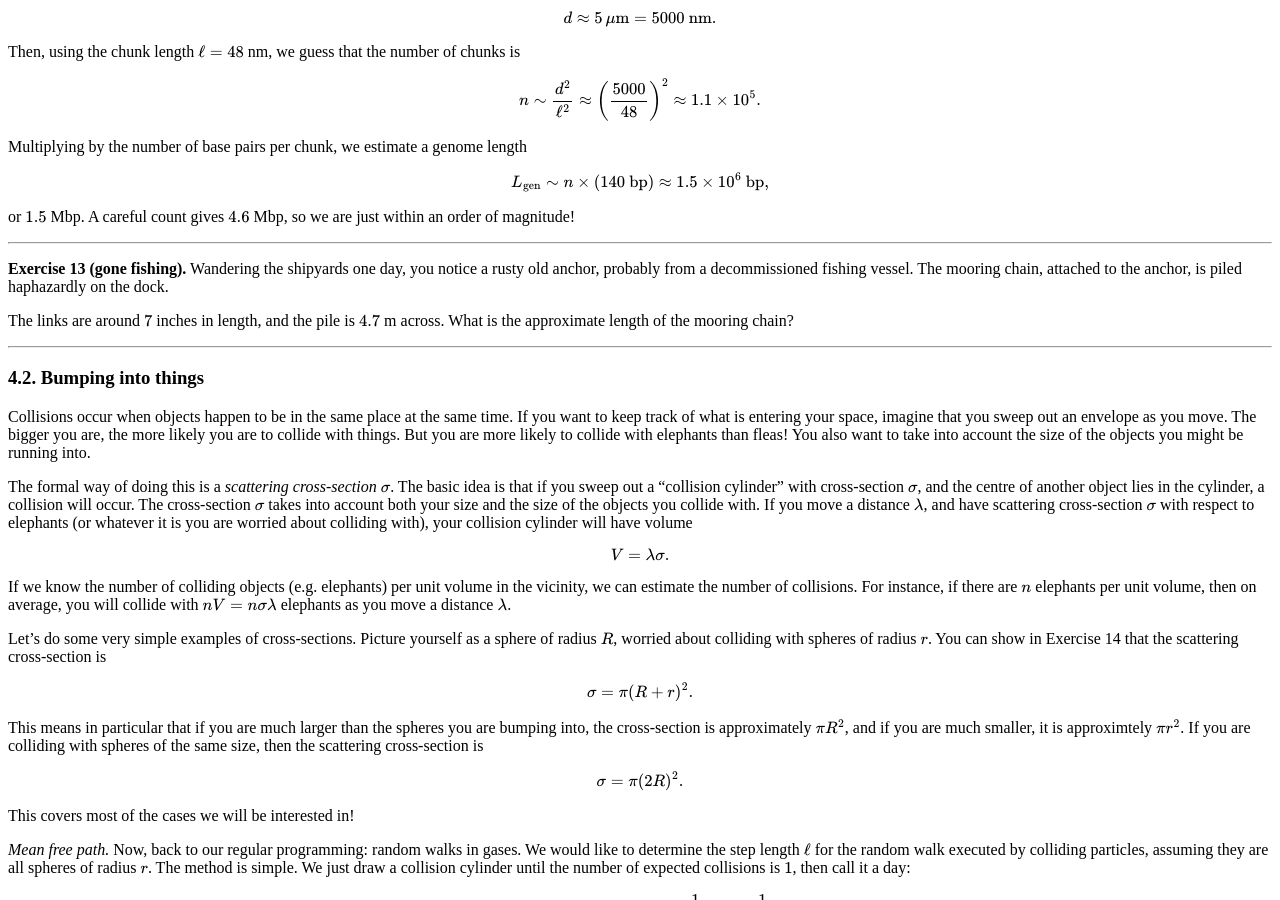
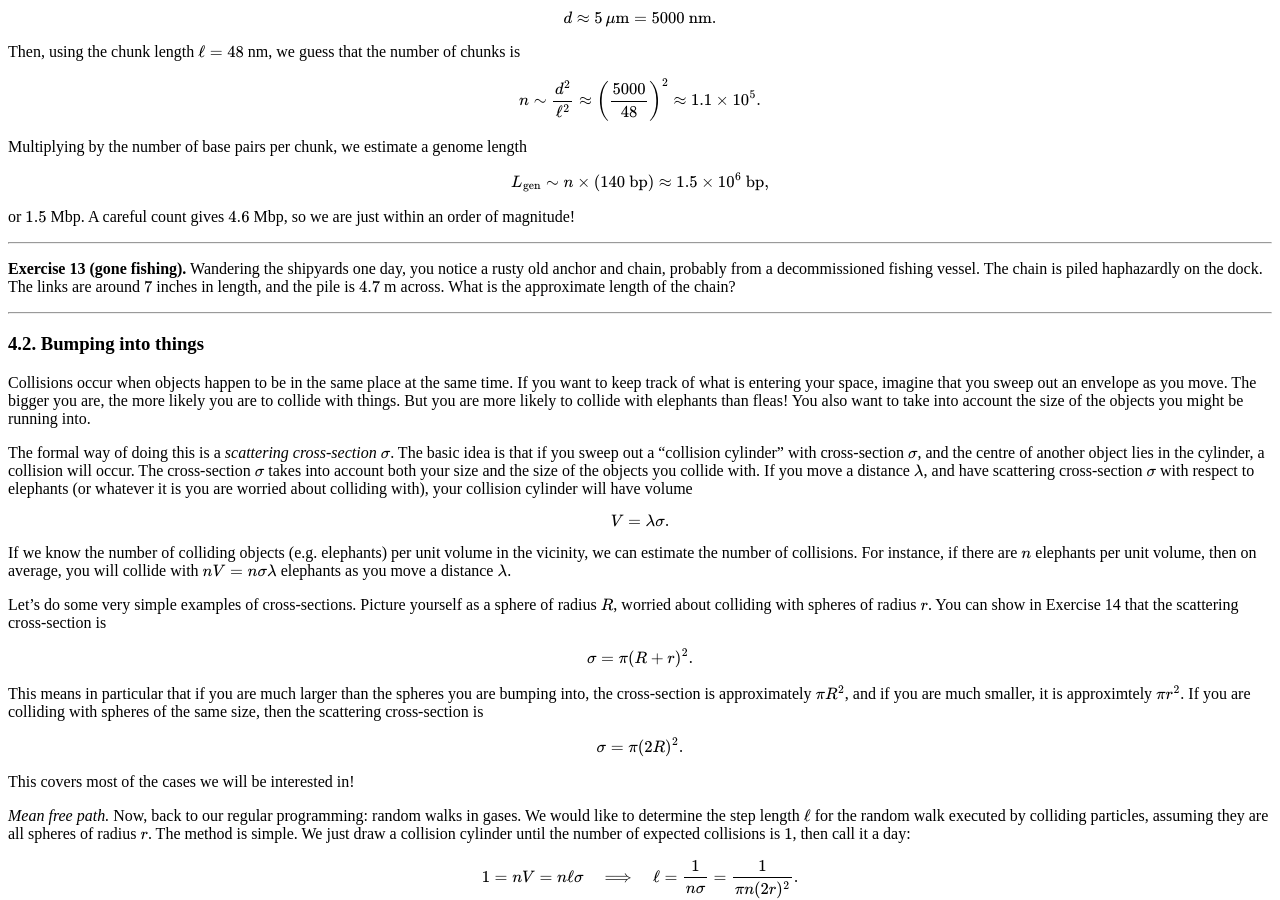
Before and after one commit to hapax/hapax.github.io, a Jekyll site: the page built from _posts/2020-02-24-napkin-hacks.md, in a window 1280 px wide and 900 px high, scrolled down 19863 px. Built offline with Jekyll 4.4.1, drawn with Linux system fonts in a browser that asks for light colours; our own code applies the rules of GitHub Pages for plain Markdown files; formulas are drawn with MathJax 3; a script that is not in the unit is left out; some of the changed text lies outside the part shown.

Commit message:
Update 2020-02-24-napkin-hacks.md

```diff
--- a/_posts/2020-02-24-napkin-hacks.md
+++ b/_posts/2020-02-24-napkin-hacks.md
@@ -117,6 +117,8 @@
 href="#sec-3">section on Fermi estimates</a> can be
 read independently. The <a href="#sec-4">last tutorial</a> on random
 walks assumes you have read the dimensional analysis section.
+Note that the section on <a href="#sec-4-3">running in the rain</a> is
+a little harder and optional.
 The exercises are just as important as the text, but only the results
 of <a href="#sec-2-3">Exercise 3</a>
 and <a href="#sec-4-2">Exercise 14</a> are used subsequently.
@@ -1396,12 +1398,10 @@
 ---
 
 **Exercise 13 (gone fishing).** Wandering the shipyards one day, you
-notice a rusty old anchor, probably from a decommissioned fishing vessel.
-The mooring chain, attached to the anchor, is piled haphazardly on the dock.
-
-The links are around $7$ inches in length, and the pile is $4.7$
-m across.
-What is the approximate length of the mooring chain?
+notice a rusty old anchor and chain, probably from a decommissioned fishing vessel.
+The chain is piled haphazardly on the dock.
+The links are around $7$ inches in length, and the pile is $4.7$ m across.
+What is the approximate length of the chain?
 
 ---
 
@@ -1626,9 +1626,6 @@
 ---
 
 ### 4.3. Rainy day dilemma*<a id="sec-4-3" name="sec-4-3"></a>
-
-[*Note.* This is a fun optional extension of collision
-cylinders, and won't be needed for the final section.]
 
 We can apply our collision cylinder technology to solve an age-old problem: should you walk or run in the rain?
 We will present a simple and original argument which models people as
```
